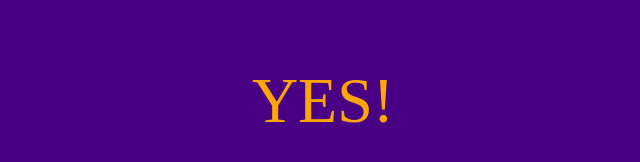
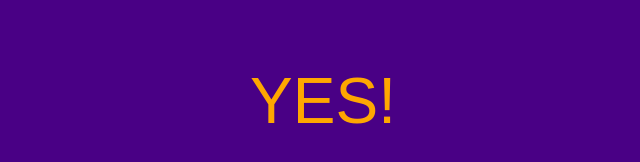
Before and after one commit to FluffyTheRipper/tabgmad-html-starter, a website: page index.html in a window 1280 px wide. Both pictures are taken after a click on the button "IS TIARA A BITCH?". Shown: the whole page, without its empty margins (317-957 px from the left). Drawn offline with Linux system fonts and the light colour scheme.

Commit message:
Update index.html

```diff
--- a/index.html
+++ b/index.html
@@ -60,6 +60,7 @@
         const popupText = document.createElement("p");
         popupText.textContent = getRandomText();
         popupText.classList.add("flash");
+        popupText.style.fontFamily = "Arial, sans-serif";
         popupText.style.fontSize = "4em";
         document.body.appendChild(popupText);
         document.body.classList.add("flash");
```
